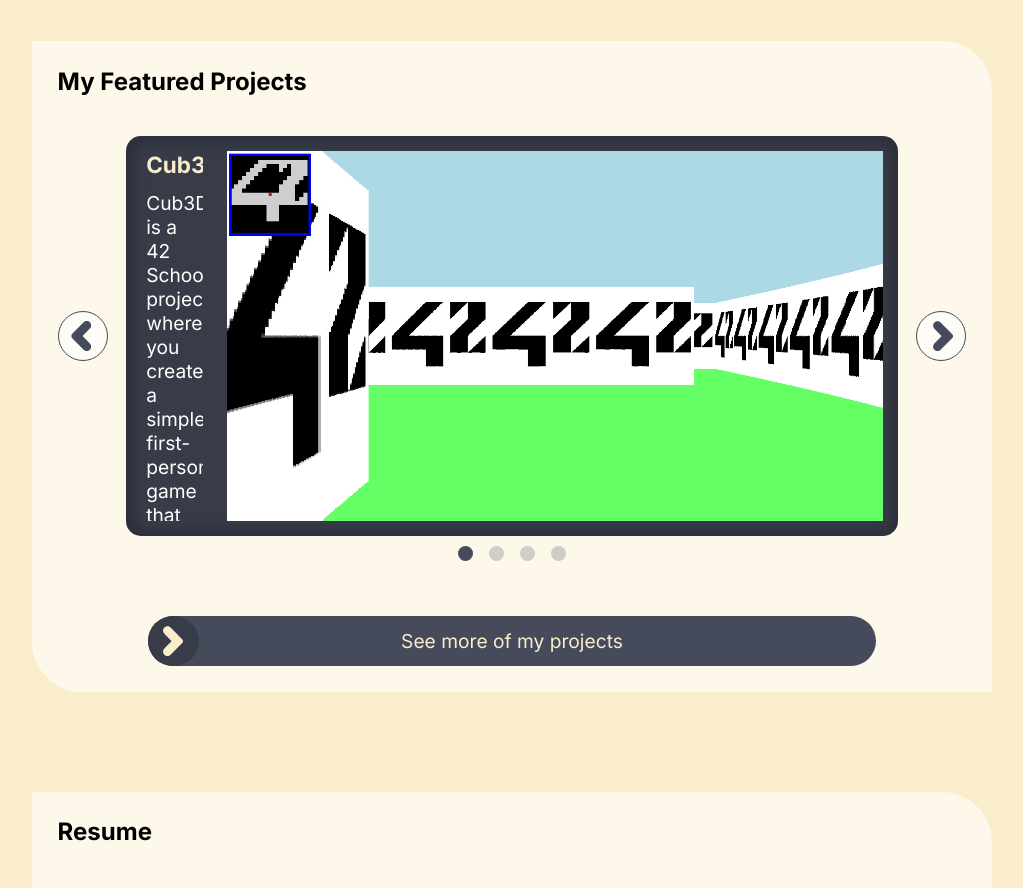
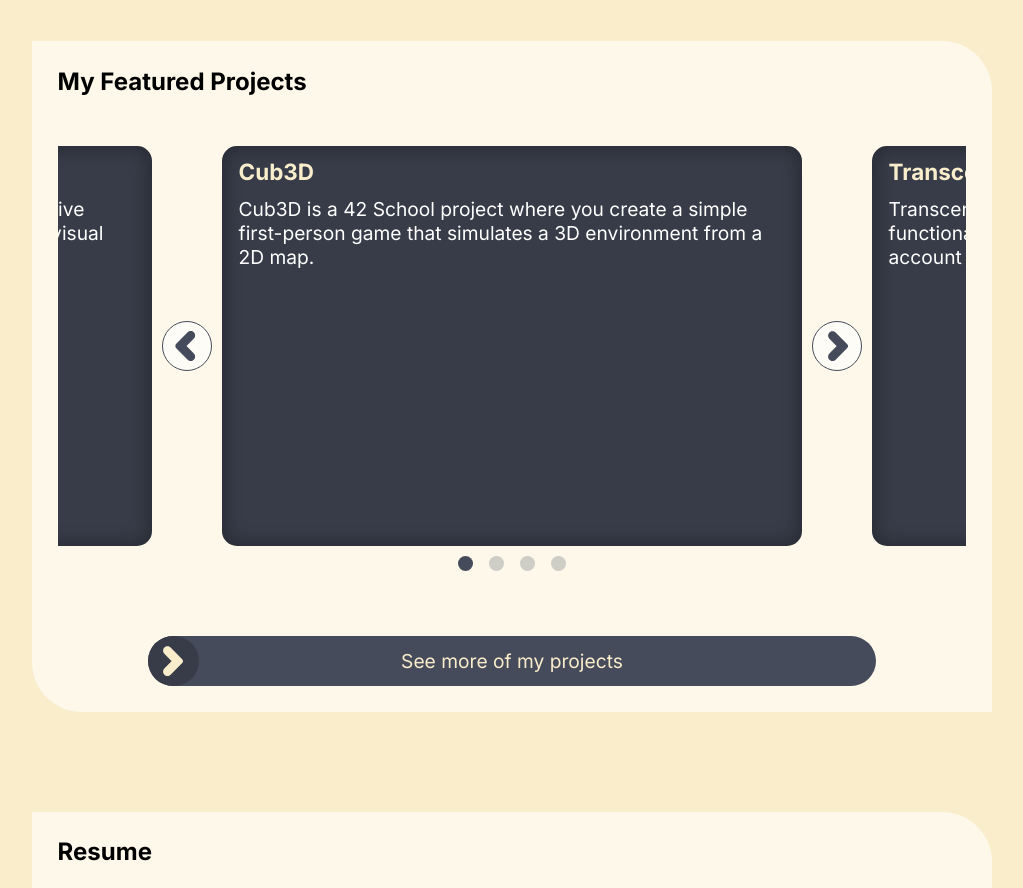
Before and after one commit to mreynaud42/my_showcase_website, a React (Vite) app in the folder showcase_website/: page / in a window 1280 px wide. Shown: the part 1260-2148 px from the top of the page, without its empty margins (128-1151 px from the left). Built offline with nearby package versions, Linux system fonts and the light colour scheme.

Commit message:
refont of slider home

```diff
--- a/showcase_website/src/components/CardProjectHome.tsx
+++ b/showcase_website/src/components/CardProjectHome.tsx
@@ -16,11 +16,6 @@ export default function CardProjectHome({ project }: CardProjectHomeProps) {
                     <p key={index}>{p}</p>
                 ))}
             </div>
-            <div className="img">
-                {project.shortDescription.imgs && (
-                    <img src={project.shortDescription.imgs[0]} alt={`Image of the ${project.title} project`} />
-                )}
-            </div>
         </a>
     );
 }
--- a/showcase_website/src/components/SliderCards.tsx
+++ b/showcase_website/src/components/SliderCards.tsx
@@ -1,4 +1,4 @@
-import { useState } from "react";
+import { useEffect, useState } from "react";
 
 import type { ReactNode } from "react";
 
@@ -11,35 +11,95 @@ type SliderCardsProps = {
 };
 
 export default function SliderCards({ children }: SliderCardsProps) {
-    const [currentIndex, setCurrentIndex] = useState<number>(0);
-
     const cards = Array.isArray(children) ? children : [children];
 
     if (cards.length === 0) return (<div className="slider"></div>);
+
+    const [currentIndex, setCurrentIndex] = useState<number>(2);
+    const [cardIndex, setCardIndex] = useState<number>(0);
+    const [transition, setTransition] = useState(true);
+    const [isAnimating, setIsAnimating] = useState(false);
+
+
+    const extendedCards = [
+        cards[cards.length - 2],
+        cards[cards.length - 1],
+        ...cards,
+        cards[0],
+        cards[1]
+    ];
+
+    const handlePrev = () => {
+        if (isAnimating) return;
+        setIsAnimating(true);
+        setCurrentIndex(prev => prev - 1);
+
+        setCardIndex(cardIndex === 0 ? cards.length - 1 : cardIndex - 1)
+    };
+
+    const handleNext = () => {
+        if (isAnimating) return;
+        setIsAnimating(true);
+        setCurrentIndex(prev => prev + 1);
+
+        setCardIndex(cardIndex === cards.length - 1 ? 0 : cardIndex + 1);
+    };
+
+    const handleTransitionEnd = () => {
+        setIsAnimating(false);
+
+        if (currentIndex <= 1) {
+            setCurrentIndex(cards.length + 1);
+            setTransition(false);
+        }
+        if (currentIndex >= cards.length + 2) {
+            setCurrentIndex(2);
+            setTransition(false);
+        }
+    };
+
+    useEffect(() => {
+        if (!transition) {
+            requestAnimationFrame(() => {
+                setTransition(true);
+            });
+        }
+    }, [transition]);
 
     return (
         <div className="slider">
             <div className="cards-size">
                 <div className="slider-cards"
-                    style={{ transform: `translateX(-${currentIndex * 100}%)`,}}>
-                    {cards.map((card, index) => (<div className="card" key={index}>{card}</div>))}
+                    style={{
+                        transform: `translateX(calc(${-currentIndex} * (100% + 70px)))`,
+                        transition: transition ? "transform 0.5s ease" : "none"
+                    }}
+                    onTransitionEnd={handleTransitionEnd}
+                >
+                    {extendedCards.map((card, index) => (
+                        <div className="card" key={index}>
+                            {card}
+                        </div>
+                    ))}
                 </div>
             </div>
             <ol className="dots-cards">
                 {cards.map((_, index) => (
                     <li key={index}
-                        className={`dot ${currentIndex === index ? "is-selected" : ""}`}
-                        onClick={() => setCurrentIndex(index)}>
+                        className={`dot ${cardIndex === index ? "is-selected" : ""}`}
+                        onClick={() => {
+                            setCurrentIndex(index + 2);
+                            setCardIndex(index);
+                        }}
+                    >
                     </li>
                 ))}
             </ol>
-            <button className="left"
-                onClick={() => setCurrentIndex(currentIndex === 0 ? cards.length - 1 : currentIndex - 1)}>
-                    <Arrow />
+            <button className="left" onClick={handlePrev} disabled={isAnimating}>
+                <Arrow />
             </button>
-            <button className="right"
-                onClick={() => setCurrentIndex(currentIndex === cards.length - 1 ? 0 : currentIndex + 1)}>
-                    <Arrow />
+            <button className="right" onClick={handleNext} disabled={isAnimating}>
+                <Arrow />
             </button>
         </div>
     );
--- a/showcase_website/src/pages/Home.tsx
+++ b/showcase_website/src/pages/Home.tsx
@@ -76,11 +76,13 @@ export default function Home() {
             </div>
             <section className="projects">
                 <h2>My Featured Projects</h2>
-                <SliderCards>
-                    {featuredProjects.map((featuredProject, index) => (
-                        <CardProjectHome key={index} project={featuredProject}></CardProjectHome>
-                    ))}
-                </SliderCards>
+                <div className="home-slider">
+                    <SliderCards>
+                        {featuredProjects.map((featuredProject, index) => (
+                            <CardProjectHome key={index} project={featuredProject}></CardProjectHome>
+                        ))}
+                    </SliderCards>
+                </div>
                 <div className="button">
                     <ButtonCTA href="/projects" cta="See more of my projects"/>
                 </div>
--- a/showcase_website/src/styles/components/sliderCards.css
+++ b/showcase_website/src/styles/components/sliderCards.css
@@ -12,9 +12,7 @@ div.slider {
 }
 
 div.slider div.cards-size {
-    margin: 0 calc(50px + 2%);
-
-    overflow: hidden;
+    margin: 0 60px;
 }
 
 div.slider-cards {
@@ -23,6 +21,7 @@ div.slider-cards {
     position: relative;
 
     display: flex;
+    gap: 70px;
 
     transition: transform 0.5s ease;
 }
@@ -36,6 +35,10 @@ div.slider div.card {
     display: flex;
     align-items: center;
     justify-content: center;
+}
+
+div.slider div.card:hover {
+    transform: scale(1.02);
 }
 
 div.slider div.card p {
--- a/showcase_website/src/styles/pages/home.css
+++ b/showcase_website/src/styles/pages/home.css
@@ -79,6 +79,14 @@
     width: 75%;
 }
 
+.home .home-slider {
+    padding: 10px 0;
+    display: flex;
+    justify-content: center;
+    overflow: hidden;
+}
+
 .home div.slider {
+    width: 700px;
     margin-bottom: 1rem;
 }
```
